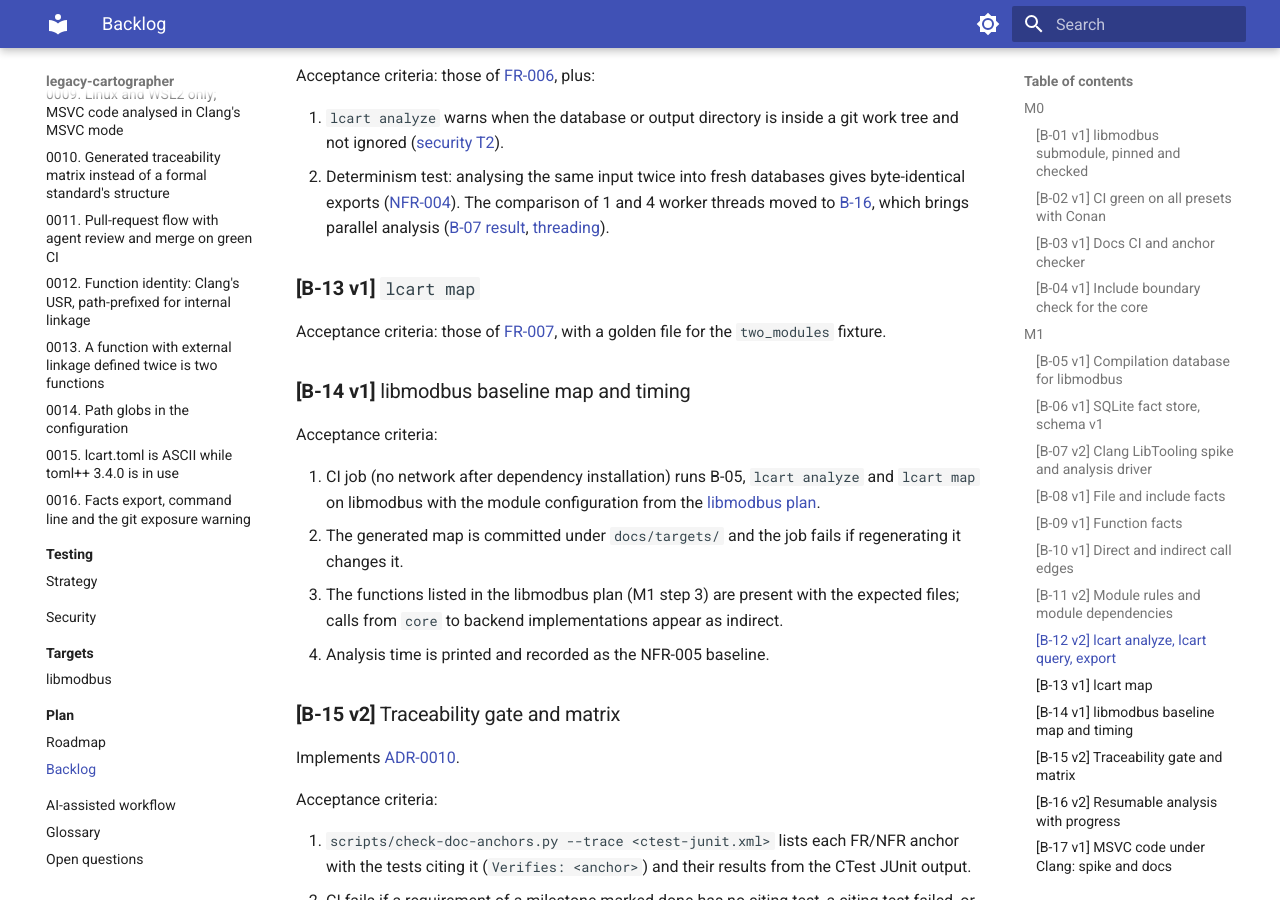
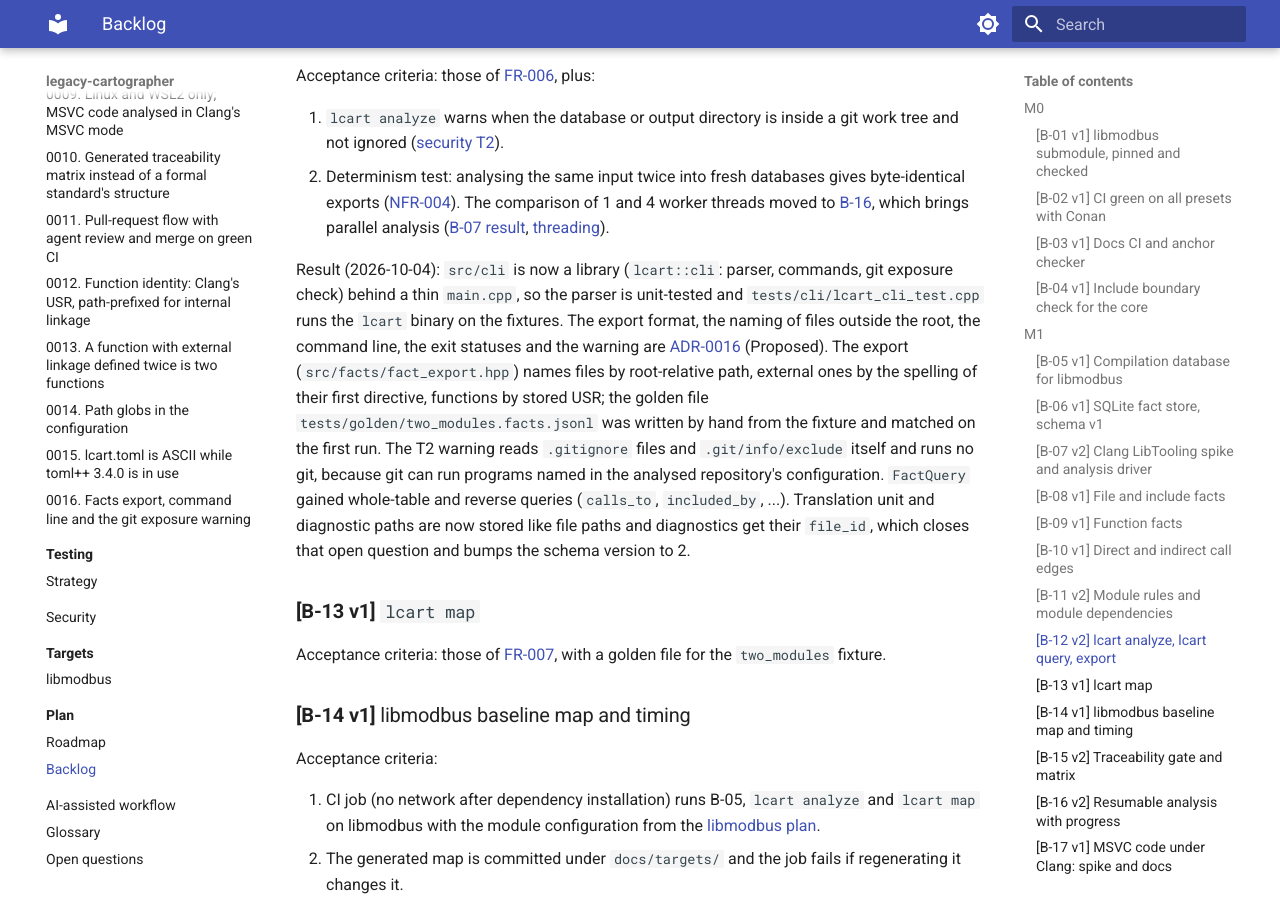
Before and after one commit to Tomek52/legacy-cartographer, an MkDocs documentation site: the page built from docs/plan/backlog.md, in a window 1280 px wide and 900 px high, scrolled down 5442 px. Built offline with MkDocs 1.6.1 and Material for MkDocs 9.7.7, drawn with Linux system fonts in a browser that asks for light colours.

Commit message:
docs: mark B-12 done and update architecture, security and status
B-12 result paragraph; components and the C4 component diagram show the
cli library and the export; security T2 describes the implemented
warning; open questions: the DIAGNOSTIC.file_id row is closed, the
external-paths row now covers handoff bundles only (M2); README status.

Backlog: B-12

Co-Authored-By: Claude Opus 5.5 <noreply@anthropic.com>
Claude-Session: https://claude.ai/code/session_01Sn6UD6WxmmXBAgKToBQUdD

```diff
--- a/docs/plan/backlog.md
+++ b/docs/plan/backlog.md
@@ -21,7 +21,7 @@ expanded in place; its version is bumped if its meaning changes
 | [B-09](#b09-function-facts-v1) | ✅ Function facts | M1 | FR-003 | B-08 | 4 h |
 | [B-10](#b10-call-edges-v1) | ✅ Direct and indirect call edges | M1 | FR-004 | B-09 | 5 h |
 | [B-11](#b11-module-rules-v2) | ✅ Module rules and module dependencies | M1 | FR-005 | B-08 | 4 h |
-| [B-12](#b12-query-and-export-v2) | `lcart analyze` / `lcart query` / export | M1 | FR-006, NFR-004 | B-10, B-11 | 5 h |
+| [B-12](#b12-query-and-export-v2) | ✅ `lcart analyze` / `lcart query` / export | M1 | FR-006, NFR-004 | B-10, B-11 | 5 h |
 | [B-13](#b13-module-map-v1) | `lcart map` | M1 | FR-007 | B-12 | 3 h |
 | [B-14](#b14-libmodbus-baseline-v1) | libmodbus baseline map and timing | M1 | NFR-001, NFR-005 | B-05, B-13 | 3 h |
 | [B-15](#b15-requirement-test-traceability-v2) | Traceability gate and matrix | M1 | NFR-012 | B-03 | 4 h |
@@ -236,6 +236,23 @@ plus:
    ([B-07 result](#b07-clang-libtooling-spike-v2),
    [threading](../architecture/components.md#arch-threading-v1)).
 
+Result (2026-10-04): `src/cli` is now a library (`lcart::cli`: parser,
+commands, git exposure check) behind a thin `main.cpp`, so the parser is
+unit-tested and `tests/cli/lcart_cli_test.cpp` runs the `lcart` binary on the
+fixtures. The export format, the naming of files outside the root, the
+command line, the exit statuses and the warning are
+[ADR-0016](../adr/0016-facts-export-and-command-line.md) (Proposed). The
+export (`src/facts/fact_export.hpp`) names files by root-relative path,
+external ones by the spelling of their first directive, functions by
+stored USR; the golden file `tests/golden/two_modules.facts.jsonl` was
+written by hand from the fixture and matched on the first run. The T2
+warning reads `.gitignore` files and `.git/info/exclude` itself and runs no
+git, because git can run programs named in the analysed repository's
+configuration. `FactQuery` gained whole-table and reverse queries
+(`calls_to`, `included_by`, ...). Translation unit and diagnostic paths are
+now stored like file paths and diagnostics get their `file_id`, which
+closes that open question and bumps the schema version to 2.
+
 ### <a id="b13-module-map-v1"></a>**[B-13 v1]** `lcart map`
 
 Acceptance criteria: those of [FR-007](../specs/requirements.md#fr007-module-map-without-llm-v1),
```
Also changed, not shown: README.md (+13 -1 lines), docs/architecture/c4-component.md (+3 -3 lines), docs/architecture/components.md (+5 -4 lines), docs/open-questions.md (+2 -2 lines), docs/security.md (+7 -4 lines), docs/specs/requirements.md (+2 -2 lines).
